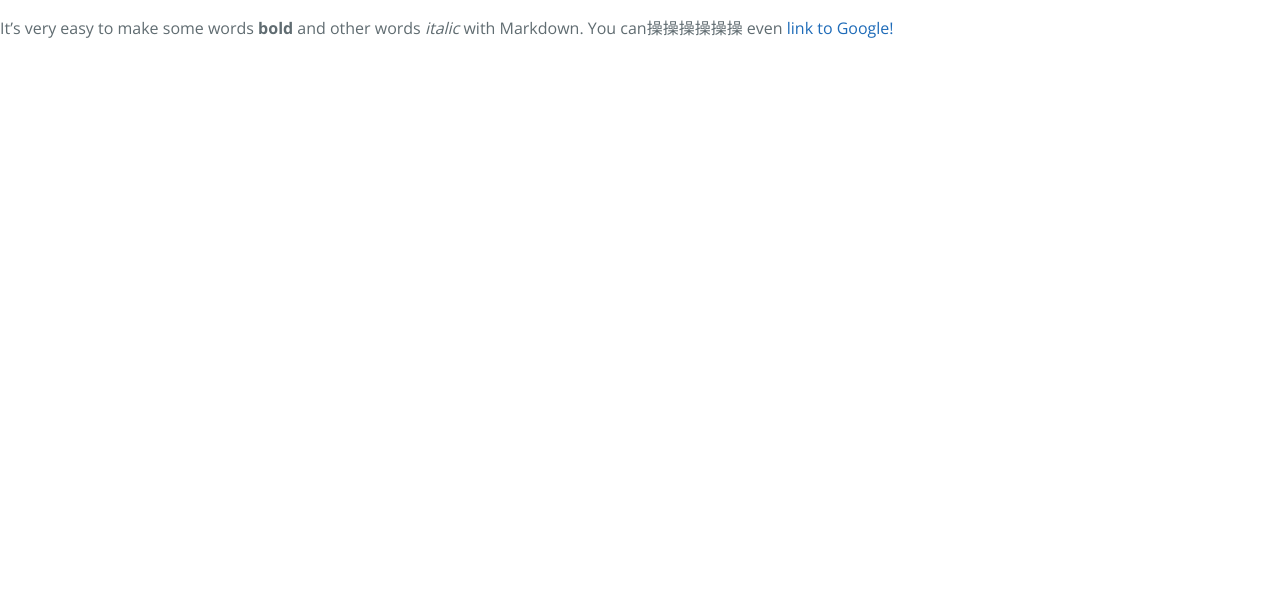
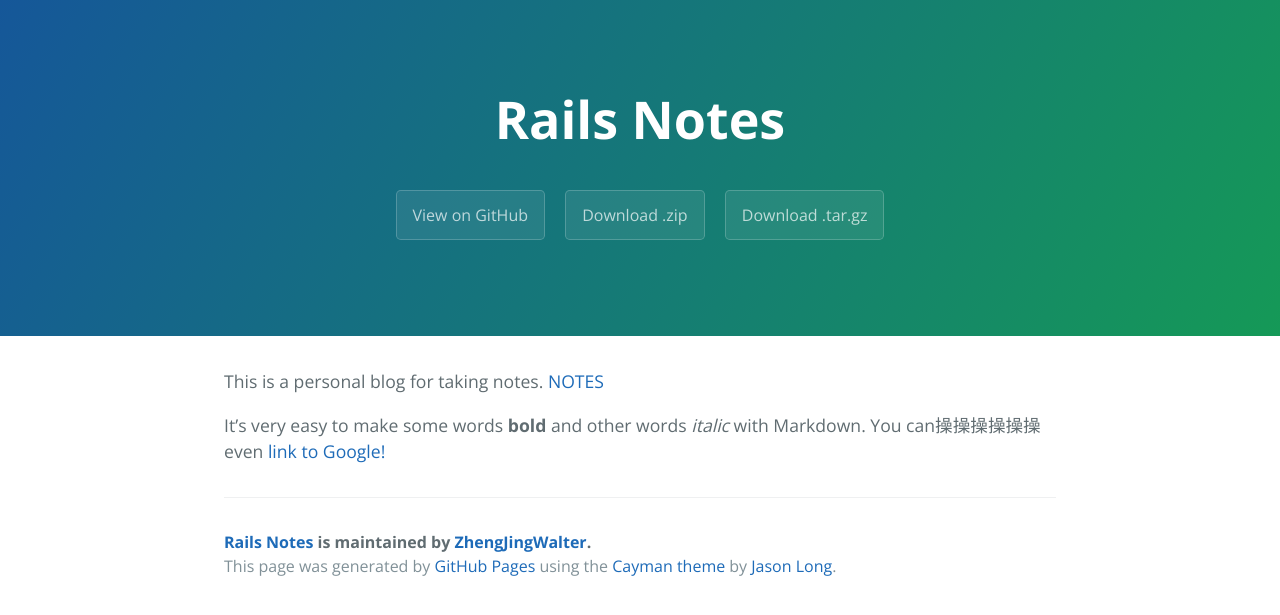
Before and after one commit to ZHENG-JING-JZ/rails_notes, a Jekyll site: the page built from index.md, in a window 1280 px wide. Shown: the top 615 px of the page. Built offline with Jekyll 4.4.1, drawn with Linux system fonts in a browser that asks for light colours; Markdown is read by kramdown in place of the engine named in the settings.

Commit message:
test jekyll

```diff
--- a/_includes/foot.html
+++ b/_includes/foot.html
@@ -1,2 +1,8 @@
+<footer class="site-footer">
+	<span class="site-footer-owner"><a href="https://github.com/ZhengJingWalter/rails_notes">Rails Notes</a> is maintained by <a href="https://github.com/ZhengJingWalter">ZhengJingWalter</a>.</span>
+
+	<span class="site-footer-credits">This page was generated by <a href="https://pages.github.com">GitHub Pages</a> using the <a href="https://github.com/jasonlong/cayman-theme">Cayman theme</a> by <a href="https://twitter.com/jasonlong">Jason Long</a>.</span>
+</footer>
+</section>
 </body>
 </html>
--- a/_includes/head.html
+++ b/_includes/head.html
@@ -10,3 +10,13 @@
     <link rel="stylesheet" type="text/css" href="css/github-light.css" media="screen">
   </head>
   <body>
+  	<section class="page-header">
+      <h1 class="project-name">Rails Notes</h1>
+      <h2 class="project-tagline"></h2>
+      <a href="https://github.com/ZhengJingWalter/rails_notes" class="btn">View on GitHub</a>
+      <a href="https://github.com/ZhengJingWalter/rails_notes/zipball/master" class="btn">Download .zip</a>
+      <a href="https://github.com/ZhengJingWalter/rails_notes/tarball/master" class="btn">Download .tar.gz</a>
+    </section>
+
+    <section class="main-content">
+    <p>This is a personal blog for taking notes. <a href="http://zhengjingwalter.github.io/rails_notes/index1">NOTES</a>
```
